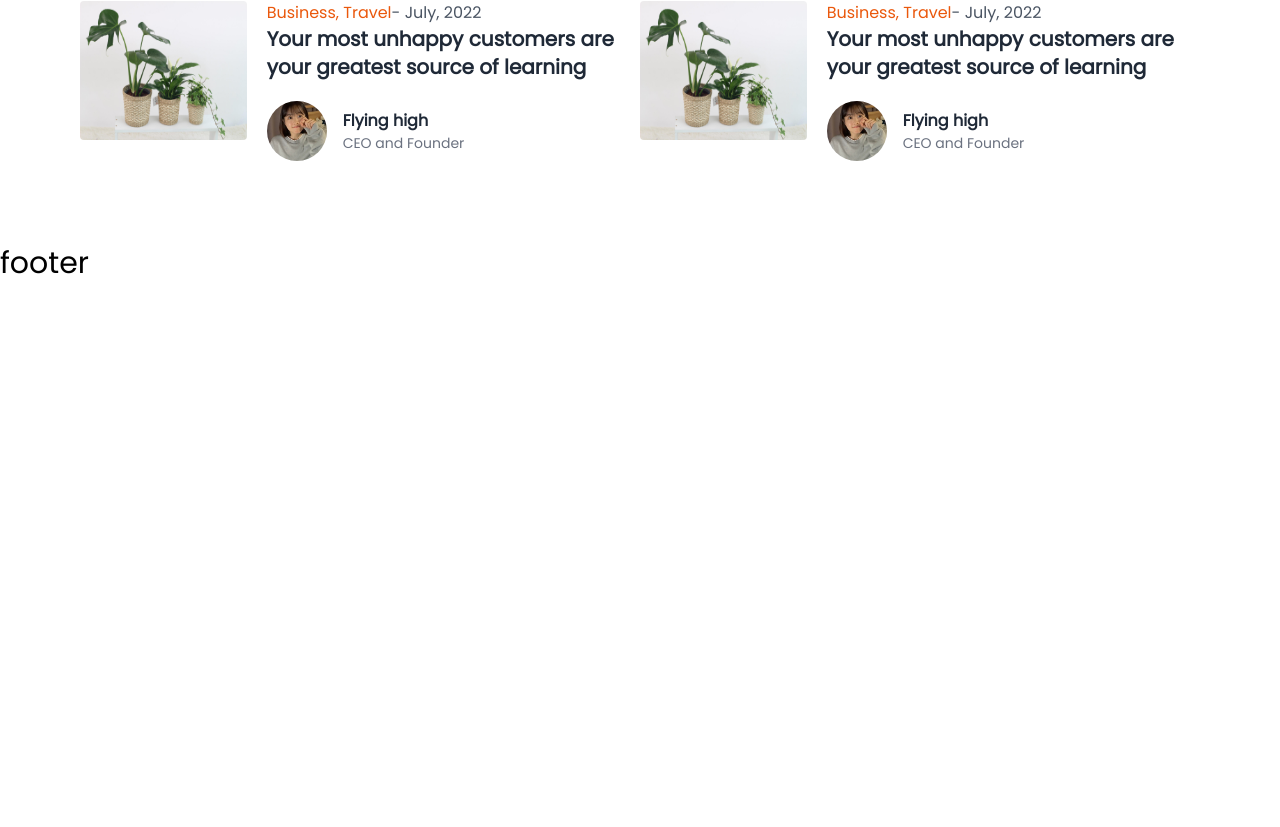
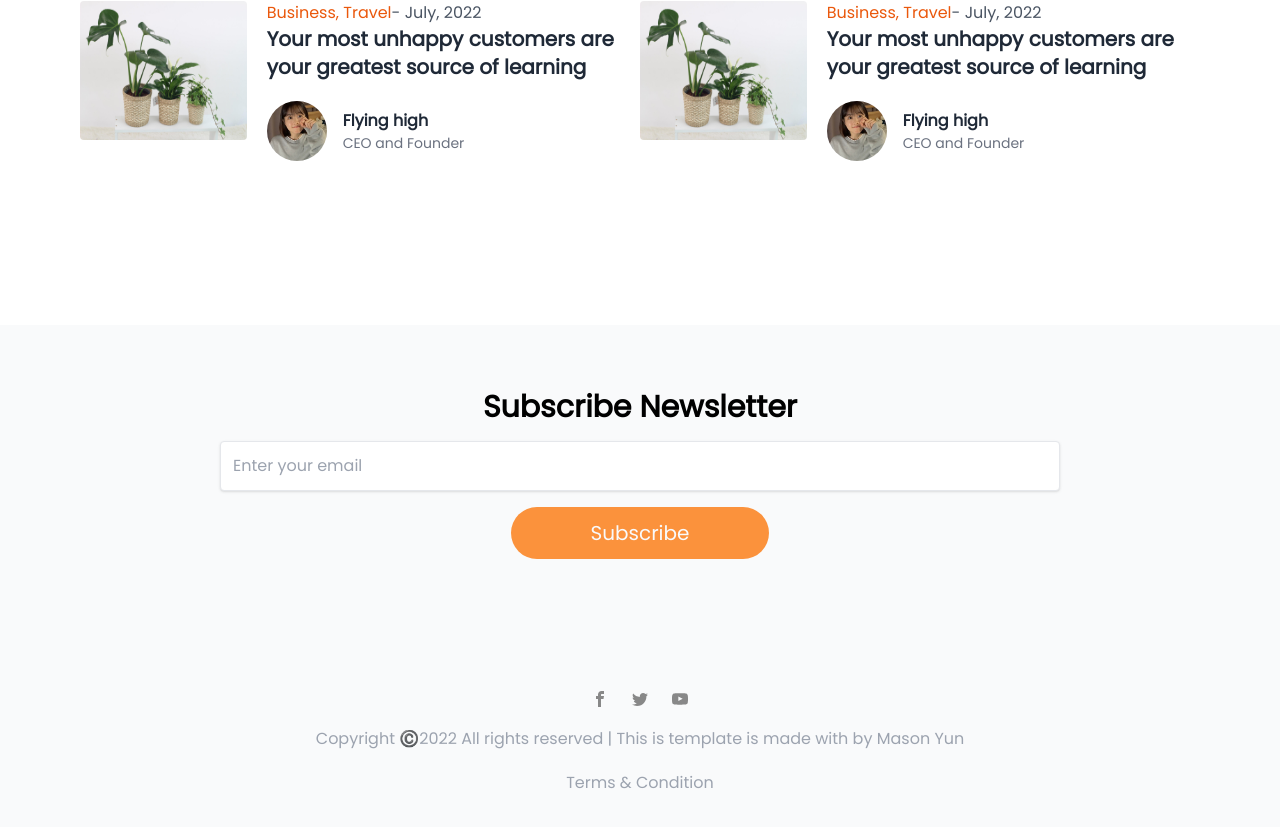
Before and after one commit to taesung1993/next-blog, a Next.js app: page / in a window 1280 px wide. Shown: the part 4477-5304 px from the top of the page. Before the commit the page ends 4761 px from the top, so only its background shows below. Built offline with nearby package versions, Linux system fonts and the light colour scheme.

Commit message:
publish initial footer

```diff
--- /dev/null
+++ b/components/_child/newsletter.js
@@ -0,0 +1,17 @@
+export default function newsletter() {
+  return (
+    <section className="bg-gray-50 mt-20">
+      <div className="container mx-auto md:px-20 py-16 text-center">
+        <h1 className="font-bold text-3xl">Subscribe Newsletter</h1>
+
+        <div className="py-4">
+          <input type="text" className="shadow border rounded w-9/12 py-3 px-3 text-gray-700 focus:outline-none focus:shadow-outline" placeholder="Enter your email"/>
+        </div>
+
+        <button className="bg-orange-400 px-20 py-3 rounded-full text-gray-50 text-xl">
+          Subscribe
+        </button>
+      </div>
+    </section>
+  )
+}
--- a/components/footer.js
+++ b/components/footer.js
@@ -1,7 +1,37 @@
+import { ImFacebook, ImTwitter, ImYoutube } from "react-icons/im";
+import Link from "next/link";
+import Newsletter from "./_child/newsletter";
+
 export default function footer() {
   return (
-    <div className="text-3xl">
-      footer
-    </div>
-  )
+    <footer className="bg-gray-50">
+      <Newsletter></Newsletter>
+      <div className="container mx-auto flex justify-center py-12">
+        <div className="py-5">
+          <div className="flex gap-6 justify-center">
+            <Link href={"/"}>
+              <a>
+                <ImFacebook color="#888888" />
+              </a>
+            </Link>
+            <Link href={"/"}>
+              <a>
+                <ImTwitter color="#888888" />
+              </a>
+            </Link>
+            <Link href={"/"}>
+              <a>
+                <ImYoutube color="#888888" />
+              </a>
+            </Link>
+          </div>
+
+          <p className="py-5 text-gray-400">Copyright ©️2022 All rights reserved | This is template is made with by Mason Yun</p>
+          <p className="text-gray-400 text-center">
+            Terms & Condition
+          </p>
+        </div>
+      </div>
+    </footer>
+  );
 }
```
